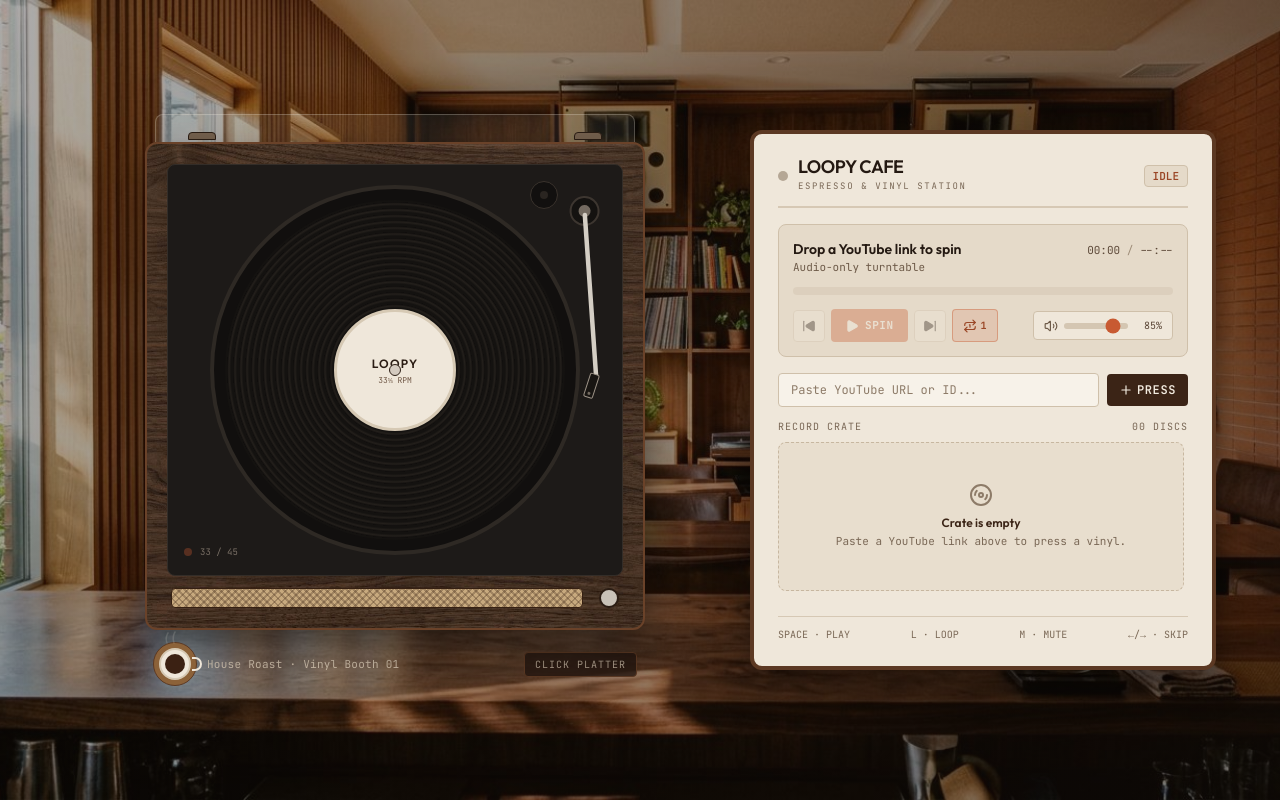
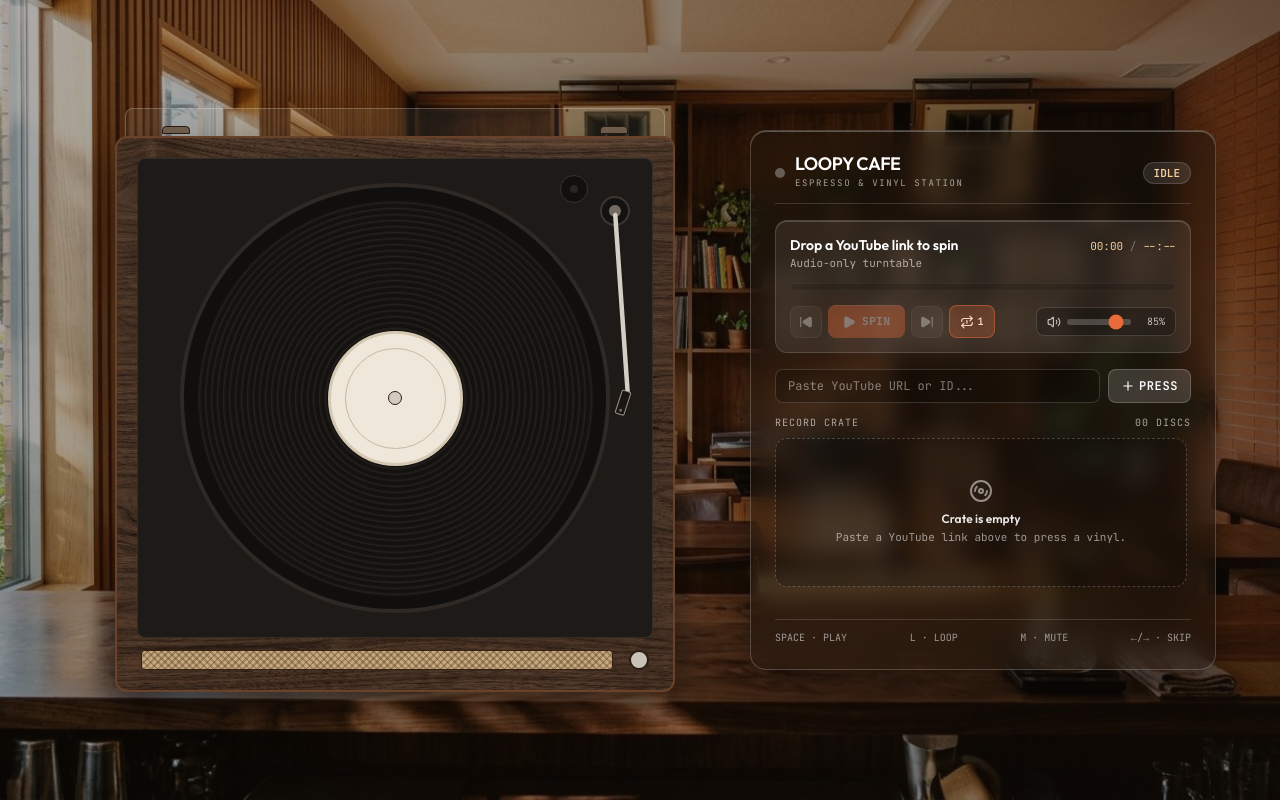
Before and after one commit to Alexander-Romine/Loopy, a React (Vite) app: page / in a window 1280 px wide. Built offline with nearby package versions, Linux system fonts and the light colour scheme.

Commit message:
Make right bar liquid glass, enlarge turntable, and remove text around player

```diff
--- a/src/components/PlaylistManager.tsx
+++ b/src/components/PlaylistManager.tsx
@@ -108,44 +108,48 @@ export const PlaylistManager: React.FC<ConsolePanelProps> = ({
   return (
     <aside
       aria-label="Listening Station Console"
-      className="relative flex flex-col rounded-xl border-4 border-[#5c3923] bg-[#efe7da] text-[#241912] p-5 sm:p-6 h-full min-h-[540px] shadow-[0_16px_34px_rgba(0,0,0,0.45)]"
+      className="relative flex flex-col rounded-2xl border border-white/20 bg-[#1a120d]/45 backdrop-blur-md text-[#f7f2ea] p-5 sm:p-6 h-full min-h-[540px] shadow-[0_18px_40px_rgba(0,0,0,0.45),inset_0_1px_0_rgba(255,255,255,0.28)]"
     >
-      {/* 1. Coffee Shop & Listening Station Header */}
-      <div className="flex items-center justify-between border-b-2 border-[#d6c8b4] pb-3 mb-4">
+      {/* 1. Liquid Glass Station Header */}
+      <div className="flex items-center justify-between border-b border-white/15 pb-3 mb-4">
         <div className="flex items-center gap-2.5">
           <span
             className={`w-2.5 h-2.5 rounded-full ${
-              spinning ? 'bg-[#c85a32]' : hasTrack ? 'bg-[#b3863b]' : 'bg-[#b5a795]'
+              spinning
+                ? 'bg-[#e86b3a] shadow-[0_0_8px_#e86b3a]'
+                : hasTrack
+                ? 'bg-[#e2b35a]'
+                : 'bg-white/30'
             }`}
           />
           <div>
-            <h1 className="font-[var(--font-display)] text-lg font-extrabold tracking-tight text-[#241912] leading-none">
+            <h1 className="font-[var(--font-display)] text-lg font-extrabold tracking-tight text-white leading-none">
               LOOPY CAFE
             </h1>
-            <span className="block text-[9px] font-mono uppercase tracking-[0.18em] text-[#7a6856] mt-1">
+            <span className="block text-[9px] font-mono uppercase tracking-[0.18em] text-white/60 mt-1">
               Espresso &amp; Vinyl Station
             </span>
           </div>
         </div>
-        <span className="text-[11px] font-mono font-semibold text-[#9a4626] bg-[#e5dac9] border border-[#cfc0aa] px-2 py-0.5 rounded">
+        <span className="text-[11px] font-mono font-semibold text-[#f3d19e] bg-white/10 border border-white/15 px-2.5 py-0.5 rounded-full">
           {spinning ? '33⅓ RPM' : hasTrack ? 'PAUSED' : 'IDLE'}
         </span>
       </div>
 
-      {/* 2. Now Playing & Hardware Transport */}
-      <div className="rounded-lg bg-[#e5dac9] border border-[#cfc0aa] p-3.5 mb-4 space-y-3">
+      {/* 2. Now Playing & Frosted Transport */}
+      <div className="rounded-xl bg-white/[0.08] border border-white/15 p-3.5 mb-4 space-y-3 shadow-[inset_0_1px_0_rgba(255,255,255,0.18)]">
         <div className="flex items-baseline justify-between gap-2">
           <div className="min-w-0">
-            <h2 className="font-[var(--font-display)] text-sm font-bold text-[#241912] truncate">
+            <h2 className="font-[var(--font-display)] text-sm font-bold text-white truncate">
               {currentTrack?.title || 'Drop a YouTube link to spin'}
             </h2>
-            <p className="text-[11px] font-mono text-[#6e5b49] truncate">
+            <p className="text-[11px] font-mono text-white/60 truncate">
               {currentTrack?.artist || 'Audio-only turntable'}
             </p>
           </div>
-          <div className="font-mono text-[11px] text-[#5c4838] tabular-nums shrink-0">
+          <div className="font-mono text-[11px] text-[#f3d19e] tabular-nums shrink-0">
             {hasTrack ? formatTime(currentTime) : '00:00'}{' '}
-            <span className="text-[#9e8c78]">/</span>{' '}
+            <span className="text-white/35">/</span>{' '}
             {hasTrack && duration > 0 ? formatTime(duration) : '--:--'}
           </div>
         </div>
@@ -158,16 +162,16 @@ export const PlaylistManager: React.FC<ConsolePanelProps> = ({
           aria-valuemin={0}
           aria-valuemax={duration || 100}
           aria-valuenow={currentTime}
-          className={`relative w-full h-2 bg-[#d4c6b2] rounded-sm ${
-            hasTrack ? 'cursor-pointer' : 'opacity-50 cursor-not-allowed'
+          className={`relative w-full h-2 bg-black/30 border border-white/10 rounded-full ${
+            hasTrack ? 'cursor-pointer' : 'opacity-45 cursor-not-allowed'
           }`}
         >
           <div
-            className="h-full bg-[#c85a32] rounded-sm relative"
+            className="h-full bg-[#e86b3a] rounded-full relative"
             style={{ width: `${progressPercent}%` }}
           >
             {hasTrack && (
-              <div className="absolute right-0 top-1/2 -translate-y-1/2 w-2.5 h-3.5 bg-[#241912] rounded-xs" />
+              <div className="absolute right-0 top-1/2 -translate-y-1/2 w-3 h-3 bg-white rounded-full shadow" />
             )}
           </div>
         </div>
@@ -179,7 +183,7 @@ export const PlaylistManager: React.FC<ConsolePanelProps> = ({
               type="button"
               onClick={onPrevTrack}
               disabled={!hasTrack}
-              className="p-2 rounded bg-[#efe7da] hover:bg-[#f7f2e9] border border-[#cfc0aa] text-[#241912] disabled:opacity-35 disabled:pointer-events-none transition-colors"
+              className="p-2 rounded-lg bg-white/10 hover:bg-white/20 border border-white/15 text-white disabled:opacity-35 disabled:pointer-events-none transition-colors"
               title="Previous record"
               aria-label="Previous record"
             >
@@ -190,7 +194,7 @@ export const PlaylistManager: React.FC<ConsolePanelProps> = ({
               type="button"
               onClick={onTogglePlay}
               disabled={!hasTrack}
-              className="px-3.5 py-2 rounded bg-[#c85a32] hover:bg-[#b54e28] disabled:opacity-35 disabled:pointer-events-none text-[#f3ece0] font-mono text-[11px] font-bold uppercase tracking-wider flex items-center gap-1.5 transition-colors"
+              className="px-3.5 py-2 rounded-lg bg-[#e86b3a] hover:bg-[#f07c4e] disabled:opacity-35 disabled:pointer-events-none text-white font-mono text-[11px] font-bold uppercase tracking-wider flex items-center gap-1.5 transition-colors shadow-[inset_0_1px_0_rgba(255,255,255,0.3)]"
               title={isPlaying ? 'Pause' : 'Spin'}
               aria-label={isPlaying ? 'Pause' : 'Play'}
             >
@@ -211,7 +215,7 @@ export const PlaylistManager: React.FC<ConsolePanelProps> = ({
               type="button"
               onClick={onNextTrack}
               disabled={!hasTrack}
-              className="p-2 rounded bg-[#efe7da] hover:bg-[#f7f2e9] border border-[#cfc0aa] text-[#241912] disabled:opacity-35 disabled:pointer-events-none transition-colors"
+              className="p-2 rounded-lg bg-white/10 hover:bg-white/20 border border-white/15 text-white disabled:opacity-35 disabled:pointer-events-none transition-colors"
               title="Next record"
               aria-label="Next record"
             >
@@ -221,10 +225,10 @@ export const PlaylistManager: React.FC<ConsolePanelProps> = ({
             <button
               type="button"
               onClick={onToggleLoop}
-              className={`px-2.5 py-2 rounded border font-mono text-[10px] font-bold flex items-center gap-1 transition-colors ${
+              className={`px-2.5 py-2 rounded-lg border font-mono text-[10px] font-bold flex items-center gap-1 transition-colors ${
                 loopMode === 'single'
-                  ? 'bg-[#c85a32]/15 text-[#9a4626] border-[#c85a32]/40'
-                  : 'bg-[#efe7da] text-[#6e5b49] border-[#cfc0aa] hover:text-[#241912]'
+                  ? 'bg-[#e86b3a]/25 text-[#ffd2be] border-[#e86b3a]/50'
+                  : 'bg-white/10 text-white/70 border-white/15 hover:text-white'
               }`}
               title={loopMode === 'single' ? 'Loop: 1 Side' : 'Loop: All'}
               aria-label="Toggle loop mode"
@@ -243,16 +247,16 @@ export const PlaylistManager: React.FC<ConsolePanelProps> = ({
             </button>
           </div>
 
-          <div className="flex items-center gap-1.5 bg-[#efe7da] border border-[#cfc0aa] rounded px-2.5 py-1.5">
+          <div className="flex items-center gap-1.5 bg-black/25 border border-white/15 rounded-lg px-2.5 py-1.5">
             <button
               type="button"
               onClick={onToggleMute}
-              className="text-[#6e5b49] hover:text-[#241912] transition-colors"
+              className="text-white/70 hover:text-white transition-colors"
               title={isMuted ? 'Unmute' : 'Mute'}
               aria-label={isMuted ? 'Unmute' : 'Mute'}
             >
               {isMuted || volume === 0 ? (
-                <VolumeX className="w-3.5 h-3.5 text-[#c85a32]" />
+                <VolumeX className="w-3.5 h-3.5 text-[#e86b3a]" />
               ) : volume < 50 ? (
                 <Volume1 className="w-3.5 h-3.5" />
               ) : (
@@ -266,9 +270,9 @@ export const PlaylistManager: React.FC<ConsolePanelProps> = ({
               value={isMuted ? 0 : volume}
               onChange={(e) => onVolumeChange(Number(e.target.value))}
               aria-label="Volume"
-              className="w-16 h-1.5 bg-[#d4c6b2] rounded-sm appearance-none cursor-pointer accent-[#c85a32]"
+              className="w-16 h-1.5 bg-white/20 rounded-full appearance-none cursor-pointer accent-[#e86b3a]"
             />
-            <span className="text-[10px] font-mono text-[#5c4838] w-7 text-right tabular-nums">
+            <span className="text-[10px] font-mono text-white/70 w-7 text-right tabular-nums">
               {isMuted ? '0%' : `${volume}%`}
             </span>
           </div>
@@ -286,12 +290,12 @@ export const PlaylistManager: React.FC<ConsolePanelProps> = ({
               if (error) setError(null);
             }}
             placeholder="Paste YouTube URL or ID..."
-            className="flex-1 px-3 py-2 bg-[#f7f2e9] border border-[#cfc0aa] rounded text-xs font-mono text-[#241912] placeholder-[#8d7b68] focus:outline-none focus:border-[#c85a32] transition-colors"
+            className="flex-1 px-3 py-2 bg-black/25 border border-white/15 rounded-lg text-xs font-mono text-white placeholder-white/45 focus:outline-none focus:border-[#e86b3a] transition-colors"
           />
 
           <button
             type="submit"
-            className="flex items-center gap-1 px-3 py-2 rounded bg-[#3b2416] hover:bg-[#4e311f] text-[#f3ece0] font-mono text-xs font-semibold uppercase tracking-wider transition-colors shrink-0"
+            className="flex items-center gap-1 px-3 py-2 rounded-lg bg-white/15 hover:bg-white/25 border border-white/20 text-white font-mono text-xs font-semibold uppercase tracking-wider transition-colors shrink-0"
             title="Press & spin record"
             aria-label="Add and play track"
           >
@@ -301,7 +305,7 @@ export const PlaylistManager: React.FC<ConsolePanelProps> = ({
         </form>
 
         {error && (
-          <div className="flex items-center gap-1.5 text-[11px] text-[#b43b18] mt-1.5 font-mono">
+          <div className="flex items-center gap-1.5 text-[11px] text-rose-300 mt-1.5 font-mono">
             <AlertCircle className="w-3.5 h-3.5 shrink-0" />
             <span>{error}</span>
           </div>
@@ -309,7 +313,7 @@ export const PlaylistManager: React.FC<ConsolePanelProps> = ({
       </div>
 
       {/* 4. Record Crate List */}
-      <div className="flex items-center justify-between text-[10px] font-mono uppercase tracking-widest text-[#7a6856] mb-2">
+      <div className="flex items-center justify-between text-[10px] font-mono uppercase tracking-widest text-white/60 mb-2">
         <span>Record Crate</span>
         <span>
           {String(tracks.length).padStart(2, '0')} {tracks.length === 1 ? 'DISC' : 'DISCS'}
@@ -318,10 +322,10 @@ export const PlaylistManager: React.FC<ConsolePanelProps> = ({
 
       <div className="space-y-2 overflow-y-auto flex-1 pr-1 max-h-[260px]">
         {tracks.length === 0 ? (
-          <div className="py-10 px-4 text-center bg-[#e5dac9]/70 rounded-lg border border-dashed border-[#c7b7a0]">
-            <Disc3 className="w-6 h-6 text-[#8d7b68] mx-auto mb-2" />
-            <p className="text-xs font-semibold text-[#3b2416]">Crate is empty</p>
-            <p className="text-[11px] font-mono text-[#7a6856] mt-0.5">
+          <div className="py-10 px-4 text-center bg-black/20 rounded-xl border border-dashed border-white/20">
+            <Disc3 className="w-6 h-6 text-white/50 mx-auto mb-2" />
+            <p className="text-xs font-semibold text-white/90">Crate is empty</p>
+            <p className="text-[11px] font-mono text-white/55 mt-0.5">
               Paste a YouTube link above to press a vinyl.
             </p>
           </div>
@@ -332,20 +336,20 @@ export const PlaylistManager: React.FC<ConsolePanelProps> = ({
             return (
               <div
                 key={track.id}
-                className={`group flex items-center gap-2.5 p-2 rounded-lg border transition-colors ${
+                className={`group flex items-center gap-2.5 p-2 rounded-xl border transition-colors ${
                   isCurrent
-                    ? 'bg-[#c85a32]/12 border-[#c85a32]/45'
-                    : 'bg-[#f7f2e9]/70 hover:bg-[#f7f2e9] border-[#d6c8b4]'
+                    ? 'bg-[#e86b3a]/20 border-[#e86b3a]/50'
+                    : 'bg-white/[0.06] hover:bg-white/[0.12] border-white/10'
                 }`}
               >
-                <span className="font-mono text-[10px] text-[#8d7b68] w-4 text-center shrink-0 tabular-nums">
+                <span className="font-mono text-[10px] text-white/50 w-4 text-center shrink-0 tabular-nums">
                   {String(idx + 1).padStart(2, '0')}
                 </span>
 
                 <button
                   type="button"
                   onClick={() => onSelectTrack(track)}
-                  className="relative w-10 h-10 rounded overflow-hidden shrink-0 cursor-pointer bg-[#241912]"
+                  className="relative w-10 h-10 rounded-lg overflow-hidden shrink-0 cursor-pointer bg-black/40 border border-white/10"
                   aria-label={`Play ${track.title}`}
                 >
                   <img
@@ -365,12 +369,12 @@ export const PlaylistManager: React.FC<ConsolePanelProps> = ({
                 >
                   <h3
                     className={`text-xs font-semibold truncate ${
-                      isCurrent ? 'text-[#9a4626]' : 'text-[#241912]'
+                      isCurrent ? 'text-[#ffd2be]' : 'text-white'
                     }`}
                   >
                     {track.title}
                   </h3>
-                  <p className="text-[10px] font-mono text-[#7a6856] truncate">
+                  <p className="text-[10px] font-mono text-white/60 truncate">
                     {isCurrent && isPlaying ? 'NOW SPINNING' : track.artist}
                   </p>
                 </button>
@@ -380,7 +384,7 @@ export const PlaylistManager: React.FC<ConsolePanelProps> = ({
                     href={`https://www.youtube.com/watch?v=${track.youtubeId}`}
                     target="_blank"
                     rel="noopener noreferrer"
-                    className="p-1.5 text-[#7a6856] hover:text-[#241912] transition-colors"
+                    className="p-1.5 text-white/60 hover:text-white transition-colors"
                     title="Open on YouTube"
                     aria-label="Open on YouTube"
                   >
@@ -390,7 +394,7 @@ export const PlaylistManager: React.FC<ConsolePanelProps> = ({
                   <button
                     type="button"
                     onClick={() => onDeleteTrack(track.id)}
-                    className="p-1.5 text-[#7a6856] hover:text-[#b43b18] transition-colors"
+                    className="p-1.5 text-white/60 hover:text-rose-300 transition-colors"
                     title="Remove from crate"
                     aria-label="Remove from crate"
                   >
@@ -404,7 +408,7 @@ export const PlaylistManager: React.FC<ConsolePanelProps> = ({
       </div>
 
       {/* 5. Keyboard Shortcuts */}
-      <div className="mt-3 pt-2.5 border-t border-[#d6c8b4] flex items-center justify-between text-[10px] font-mono text-[#7a6856]">
+      <div className="mt-3 pt-2.5 border-t border-white/15 flex items-center justify-between text-[10px] font-mono text-white/55">
         <span>SPACE · PLAY</span>
         <span>L · LOOP</span>
         <span>M · MUTE</span>
--- a/src/components/Turntable.tsx
+++ b/src/components/Turntable.tsx
@@ -19,23 +19,23 @@ export const Turntable: React.FC<TurntableProps> = ({
   return (
     <section
       aria-label="Walnut Turntable"
-      className="relative flex flex-col items-center justify-center w-full h-full py-2 sm:py-4 select-none"
+      className="relative flex flex-col items-center justify-center w-full h-full py-2 select-none"
     >
       {/* Open Hinged Acrylic Dust Cover Lip */}
       <div
         aria-hidden="true"
-        className="w-[min(480px,90vw)] h-7 rounded-t-lg border border-b-0 border-[#f3ece0]/25 bg-[#f3ece0]/[0.08] flex items-end justify-between px-8 pb-0.5"
+        className="w-[min(540px,90vw)] h-7 rounded-t-lg border border-b-0 border-[#f3ece0]/25 bg-[#f3ece0]/[0.08] flex items-end justify-between px-9 pb-0.5"
       >
         <span className="w-7 h-2 rounded-t bg-[#75614e] border border-[#2b1d14]" />
         <span className="w-7 h-2 rounded-t bg-[#75614e] border border-[#2b1d14]" />
       </div>
 
       {/* Walnut Turntable Plinth */}
-      <div className="relative w-[min(500px,94vw)] rounded-xl walnut-grain border-2 border-[#6a4229] p-4 sm:p-5 shadow-[0_18px_36px_rgba(0,0,0,0.5)]">
+      <div className="relative w-[min(560px,94vw)] rounded-xl walnut-grain border-2 border-[#6a4229] p-4 sm:p-5 shadow-[0_20px_42px_rgba(0,0,0,0.55)]">
         {/* Matte Charcoal Top Deck */}
-        <div className="relative rounded-lg bg-[#1d1a18] border border-[#332d28] p-4 sm:p-5 flex items-center justify-center">
+        <div className="relative rounded-lg bg-[#1d1a18] border border-[#332d28] p-4 sm:p-6 flex items-center justify-center">
           {/* Oversized Spinning Vinyl Platter */}
-          <div className="relative w-[min(370px,72vw)] h-[min(370px,72vw)] rounded-full bg-[#110f0e] border-4 border-[#2e2924] flex items-center justify-center">
+          <div className="relative w-[min(430px,78vw)] h-[min(430px,78vw)] rounded-full bg-[#110f0e] border-4 border-[#2e2924] flex items-center justify-center">
             <button
               type="button"
               onClick={hasTrack ? onTogglePlay : undefined}
@@ -57,7 +57,7 @@ export const Turntable: React.FC<TurntableProps> = ({
               }}
             >
               {/* Warm Cream Center Label */}
-              <div className="relative w-[36%] h-[36%] rounded-full bg-[#efe7da] border-[3px] border-[#d6c9b4] overflow-hidden flex items-center justify-center">
+              <div className="relative w-[34%] h-[34%] rounded-full bg-[#efe7da] border-[3px] border-[#d6c9b4] overflow-hidden flex items-center justify-center">
                 {hasTrack && currentTrack ? (
                   <img
                     src={getYouTubeThumbnail(currentTrack.youtubeId)}
@@ -68,17 +68,10 @@ export const Turntable: React.FC<TurntableProps> = ({
                     referrerPolicy="no-referrer"
                   />
                 ) : (
-                  <div className="text-center leading-none px-2">
-                    <div className="font-[var(--font-display)] text-xs font-extrabold tracking-widest text-[#2b1d14]">
-                      LOOPY
-                    </div>
-                    <div className="text-[8px] font-mono text-[#6e5644] mt-1">
-                      33⅓ RPM
-                    </div>
-                  </div>
+                  <div className="w-[78%] h-[78%] rounded-full border border-[#c7b7a0]" />
                 )}
                 {/* Center Spindle */}
-                <div className="absolute w-3 h-3 rounded-full bg-[#d4cbc0] border border-[#2b1d14]" />
+                <div className="absolute w-3.5 h-3.5 rounded-full bg-[#d4cbc0] border border-[#2b1d14]" />
               </div>
             </button>
           </div>
@@ -91,36 +84,27 @@ export const Turntable: React.FC<TurntableProps> = ({
             <div className="w-2 h-2 rounded-full bg-[#2a2521]" />
           </div>
 
-          {/* Pitch / Speed Markings */}
-          <div
-            aria-hidden="true"
-            className="hidden sm:flex absolute bottom-4 left-4 items-center gap-2 text-[9px] font-mono text-[#7a7066]"
-          >
-            <span className="w-2 h-2 rounded-full bg-[#c85a32]" style={{ opacity: spinning ? 1 : 0.35 }} />
-            <span>33 / 45</span>
-          </div>
-
           {/* Silver Straight Tonearm */}
           <div
             aria-hidden="true"
-            className="absolute right-3 sm:right-4 top-4 w-12 h-56 sm:h-64 pointer-events-none origin-[26px_22px] transition-transform duration-500 ease-out"
+            className="absolute right-3 sm:right-4 top-4 w-12 h-64 sm:h-72 pointer-events-none origin-[26px_22px] transition-transform duration-500 ease-out"
             style={{
               transform: spinning ? 'rotate(20deg)' : 'rotate(-4deg)',
             }}
           >
-            <svg viewBox="0 0 48 240" className="w-full h-full overflow-visible">
+            <svg viewBox="0 0 48 260" className="w-full h-full overflow-visible">
               <circle cx="26" cy="22" r="14" fill="#141210" stroke="#3d3630" strokeWidth="2" />
               <circle cx="26" cy="22" r="6" fill="#736a60" />
               <line
                 x1="26"
                 y1="26"
                 x2="26"
-                y2="188"
+                y2="205"
                 stroke="#d4cec4"
                 strokeWidth="4.5"
                 strokeLinecap="round"
               />
-              <g transform="translate(21, 184) rotate(22)">
+              <g transform="translate(21, 201) rotate(22)">
                 <rect x="0" y="0" width="9" height="24" rx="1.5" fill="#181512" stroke="#9e9488" strokeWidth="1" />
                 <circle cx="4.5" cy="20" r="1.5" fill={spinning ? '#c85a32' : '#736a60'} />
               </g>
@@ -131,47 +115,8 @@ export const Turntable: React.FC<TurntableProps> = ({
         {/* Front Walnut Lip with Woven Cane Grille & Rotary Knob */}
         <div className="mt-3 flex items-center justify-between gap-4 px-1">
           <div className="cane-grille flex-1 h-5 rounded-sm border border-[#362012]" />
-          <div
-            className="w-5 h-5 rounded-full bg-[#c9c2b8] border-2 border-[#2b1d14] shrink-0"
-            title={spinning ? 'Power ON' : 'Standby'}
-          />
+          <div className="w-5 h-5 rounded-full bg-[#c9c2b8] border-2 border-[#2b1d14] shrink-0" />
         </div>
-      </div>
-
-      {/* Tabletop Espresso Mug & Cork Coaster */}
-      <div
-        aria-hidden="true"
-        className="hidden sm:flex items-center gap-4 mt-3 w-[min(500px,94vw)] justify-between px-2"
-      >
-        <div className="flex items-center gap-2.5">
-          {/* Ceramic Mug on Cork Coaster */}
-          <div className="relative flex items-center justify-center w-11 h-11 rounded-full bg-[#8c6239] border border-[#5c3923]">
-            <div className="w-8 h-8 rounded-full bg-[#efe7da] border-2 border-[#d6c9b4] flex items-center justify-center">
-              <div className="w-5 h-5 rounded-full bg-[#3b2113]" />
-            </div>
-            {/* Handle */}
-            <div className="absolute -right-1.5 w-2.5 h-3.5 rounded-r-full border-2 border-l-0 border-[#efe7da]" />
-            {/* Subtle Steam Wisps */}
-            <svg
-              viewBox="0 0 24 16"
-              className="absolute -top-3.5 left-1.5 w-6 h-4 text-[#f3ece0]/60 animate-steam"
-              fill="none"
-              stroke="currentColor"
-              strokeWidth="1.5"
-              strokeLinecap="round"
-            >
-              <path d="M7 14 Q5 9 8 4" />
-              <path d="M14 14 Q12 8 15 3" />
-            </svg>
-          </div>
-          <span className="text-[11px] font-mono text-[#e2d3be]/80 tracking-wide">
-            House Roast · Vinyl Booth 01
-          </span>
-        </div>
-
-        <span className="text-[10px] font-mono uppercase tracking-widest text-[#e2d3be]/70 bg-[#24160f]/80 border border-[#5c3923] px-2.5 py-1 rounded">
-          {spinning ? 'Now Spinning' : 'Click Platter'}
-        </span>
       </div>
     </section>
   );
```
